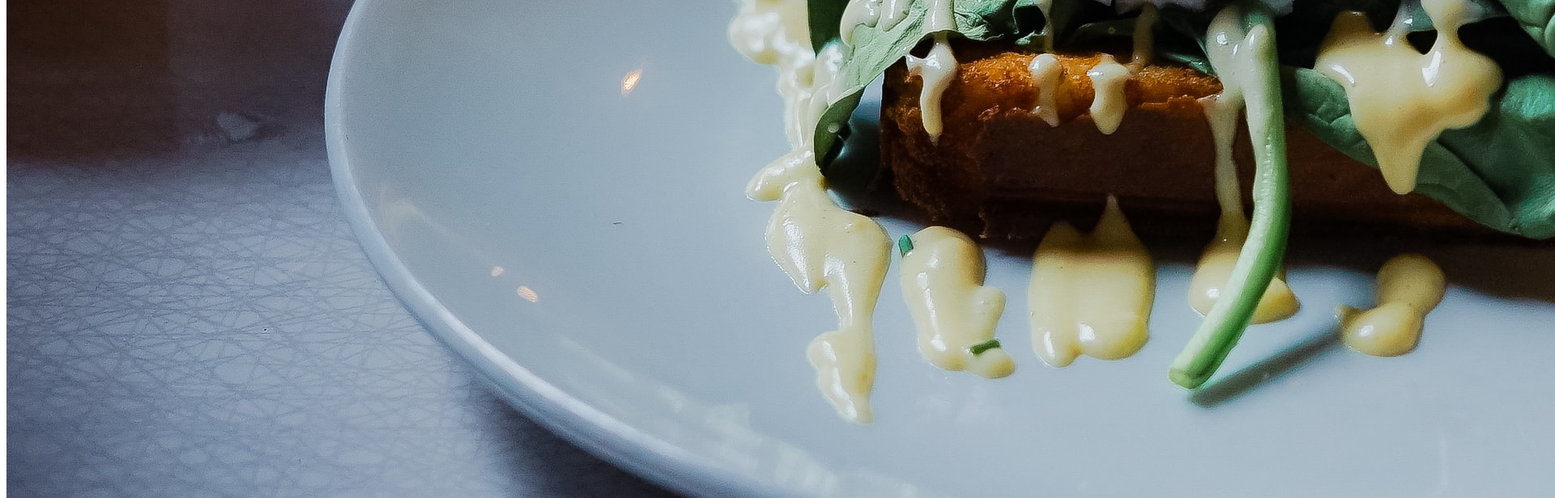
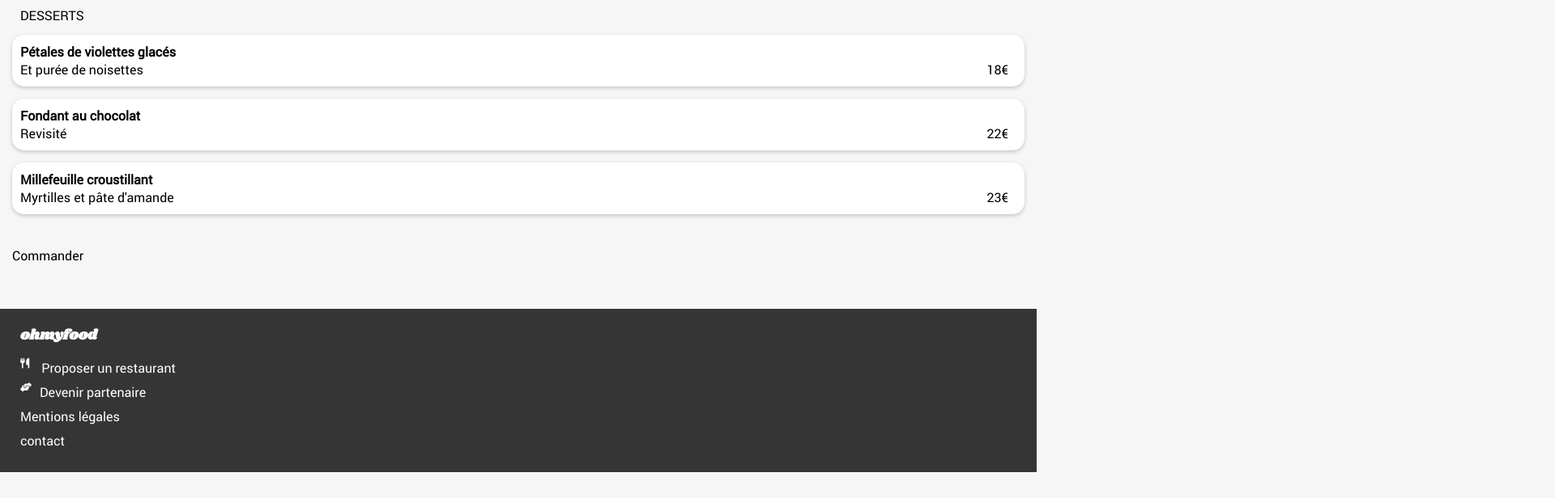
Before and after one commit to Damien27026/DamienDucoin_3_12102021, a plain HTML site: page A_la_Française.html in a window 1280 px wide. Shown: the part 1660-2276 px from the top of the page at 81% size, 1920 px wide, since content can reach past the window. Drawn offline with Linux system fonts and the light colour scheme; files whose address does not match are found by name.

Commit message:
CSS mobile fait. finition à faire

```diff
--- a/A_la_Française.html
+++ b/A_la_Française.html
@@ -6,10 +6,10 @@
 		<meta name="viewport" content="width=device-width, initial-scale=1.0">
 		<title>Ohmyfood - À la française</title>
 		<script src="https://kit.fontawesome.com/66a677a48f.js" crossorigin="anonymous"></script>
+		<link rel="stylesheet" href="menu_mobile.css">
 	</head>
 
 	<body>
-		<div id="container">
 			<header>
 				<i class="fas fa-arrow-left"></i>
 				<img src="images/logo/ohmyfood.png" alt="logo">
@@ -109,7 +109,7 @@
 
 
 			<footer	>
-				<img src="images/logo/ohmyfood.png" alt="logo">
+				<h2>ohmyfood</h2>
 
 				<ul>
 					<li>
@@ -128,6 +128,9 @@
 					</li>
 				</ul>
 			</footer>
-		</div>
+
+			<div>
+				<img src="../maquette/maquettes/Menu_a_la_française.png" alt="">
+			</div>
 	</body>
 </html>
--- /dev/null
+++ b/menu_mobile.css
@@ -0,0 +1,228 @@
+/* POLICES 	Logo et titres : Shrikhand
+			Texte : Roboto*/
+
+@font-face
+{
+    font-family: 'shrikhand';
+    src: url('polices/shrikhand/shrikhand-regular-webfont.eot');
+    src: url('polices/shrikhand/shrikhand-regular-webfont.eot?#iefix') format('embedded-opentype'),
+         url('polices/shrikhand/shrikhand-regular-webfont.woff2') format('woff2'),
+         url('polices/shrikhand/shrikhand-regular-webfont.woff') format('woff'),
+         url('polices/shrikhand/shrikhand-regular-webfont.ttf') format('truetype'),
+         url('polices/shrikhand/shrikhand-regular-webfont.svg#shrikhandregular') format('svg');
+    font-weight: normal;
+    font-style: normal;
+}
+
+@font-face
+{
+    font-family: 'roboto';
+    src: url('polices/roboto/Roboto-Regular-webfont.eot');
+    src: url('polices/roboto/Roboto-Regular-webfont.eot?#iefix') format('embedded-opentype'),
+         url('polices/roboto/Roboto-Regular-webfont.woff2') format('woff2'),
+         url('polices/roboto/Roboto-Regular-webfont.woff') format('woff'),
+         url('polices/roboto/Roboto-Regular-webfont.ttf') format('truetype'),
+         url('polices/roboto/Roboto-Regular-webfont.svg#robotoregular') format('svg');
+    font-weight: normal;
+    font-style: normal;
+}
+
+
+
+
+
+
+
+
+/* Primaire : #9356DC  Violet
+Secondaire : #FF79DA  Rose
+Tertiaire :  #99E2D0   Bleu */
+
+/* GENERALE */
+
+
+body
+{
+    background-color: #F6F6F6;
+    font-family: roboto, sans-serif;
+    color: black;
+    margin: auto;
+    min-width: 375px;
+}
+
+a
+{
+    text-decoration: none;
+    color: black;
+}
+
+
+
+
+
+
+
+
+/* HEADER */
+
+header
+{
+    text-align: center;
+    position: relative;
+}
+
+header img
+{
+    width: 45%;
+    padding: 15px 0 10px 0;
+}
+
+header i
+{
+    font-size: 1.4em;
+    position: absolute;
+    top: 17px;
+    left: 20px;
+    color: #353535;
+}
+
+
+
+
+
+
+
+/* MENU */
+
+#page img
+{
+    width: 100%;
+
+
+}
+
+#menu
+{
+    position: relative;
+    background-color: #F6F6F6;
+    border-top-left-radius: 50px;
+    border-top-right-radius: 50px;
+    padding: 5px 15px 50px 15px;
+}
+
+#menu h1
+{
+    font-family: shrikhand, sans-serif;
+    font-size: 1.6em;
+    margin: 30px 0 25px 10px;
+}
+
+.fa-heart
+{
+    position: absolute;
+    top: 40px;
+    right: 40px;
+    font-size: 1.6em;
+}
+
+#menu h2
+{
+    text-transform: uppercase;
+    font-weight: normal;
+    font-size: 1em;
+    padding: 0 0 0 10px;
+}
+
+#entrées, #plats, #dessert
+{
+    margin: 0 0 40px 0;
+}
+
+.choix_menus
+{
+    position: relative;
+    background-color: white;
+    border-radius: 15px;
+    margin: 0 0 15px 0;
+    box-shadow: 0 2px 5px rgba(0, 0, 0, 0.20);
+}
+
+.choix_menus h3
+{
+    margin: 0;
+    padding: 10px 0 0 10px;
+    font-size: 1em;
+}
+
+.choix_menus p
+{
+    margin: 0;
+    padding: 0 0 10px 10px;
+}
+
+.prix
+{
+    position: absolute;
+    bottom: 10px;
+    right: 20px;
+}
+
+
+
+
+
+
+
+
+
+
+
+
+
+
+/* FOOTER */
+
+footer
+{
+    background-color: #353535;
+    color: white;
+    padding-bottom: 20px;
+}
+
+footer h2
+{
+    font-family: shrikhand, sans-serif;
+    padding: 25px 0 0 25px;
+    font-size: 1.1em;
+    margin: 5px 0 20px 0;
+}
+
+ul
+{
+    list-style-type: none;
+    padding: 0 0 0 25px;
+    margin: 0;
+}
+
+li
+{
+    display: flex;
+    margin-bottom: 8px;
+}
+
+li i
+{
+    margin-right: 15px;
+    font-size: 0.8em;
+}
+
+li p
+{
+    margin: 0;
+}
+
+.fa-hands-helping
+{
+    font-size: 0.7em;
+    margin-right: 10px;
+}
```
Also changed, not shown: La_Note_Enchantée.html (+2 -3 lines), La_Palette_du_Goût.html (+2 -3 lines), Le_Délice_du_Sens.html (+2 -3 lines).
